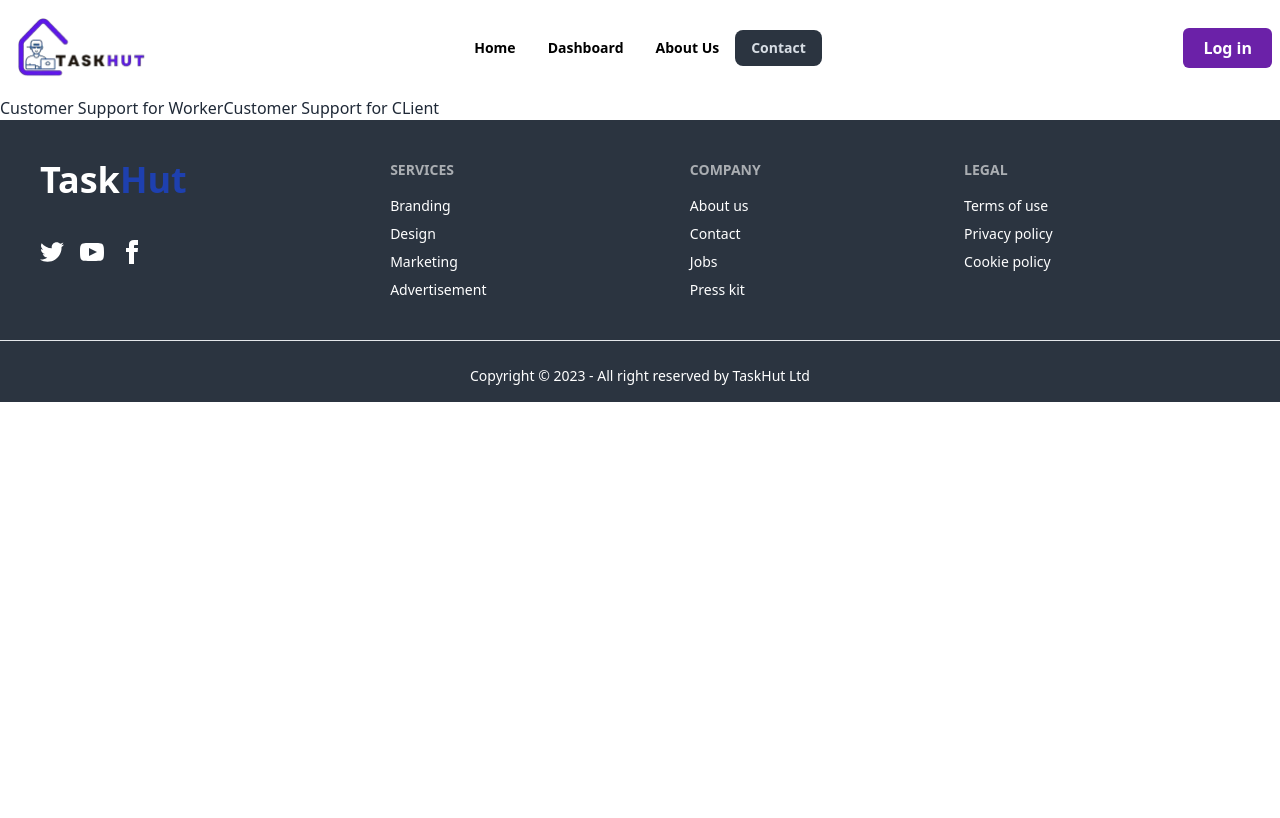
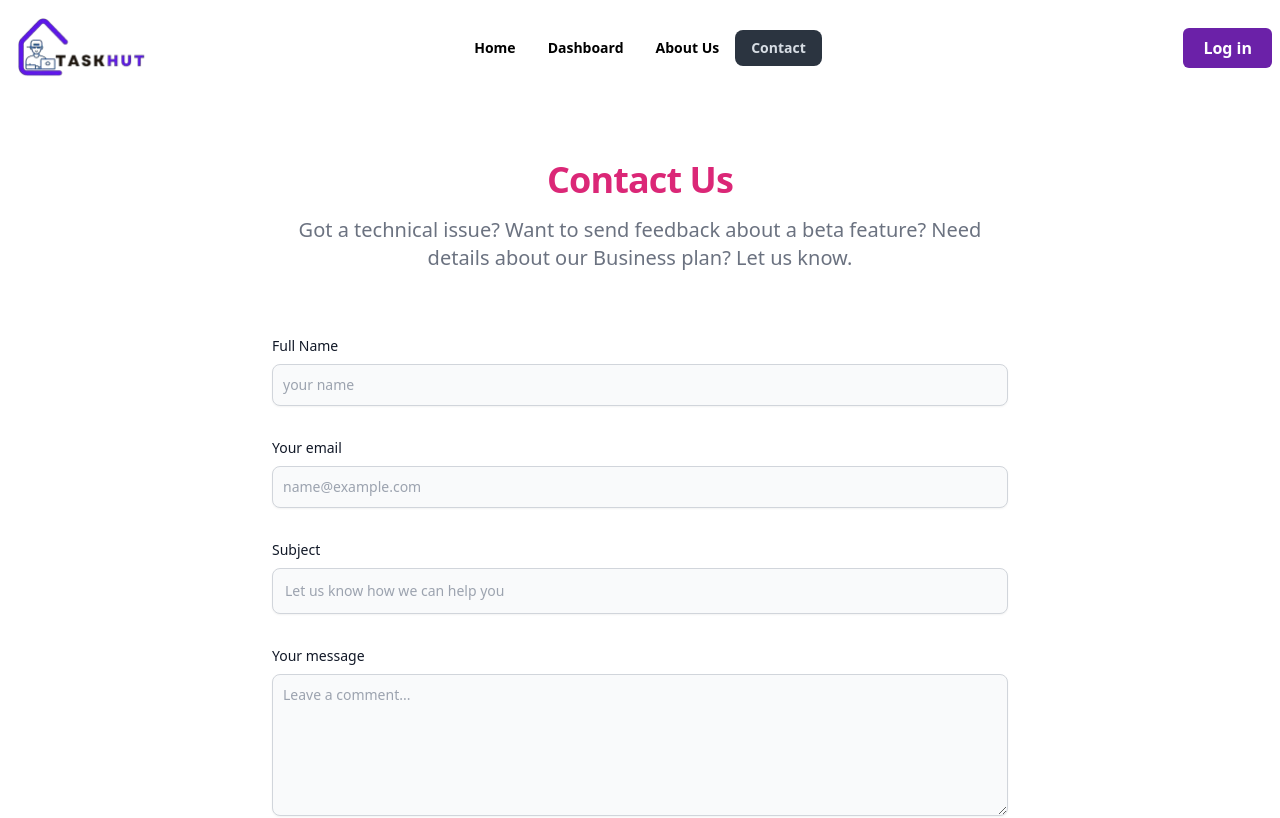
Before and after one commit to Mahbub2027/task-hut-client, a React (Vite) app: page /contact in a window 1280 px wide. Shown: the top 818 px of the page. Built offline with nearby package versions, Linux system fonts and the light colour scheme; no server answers.

Commit message:
Contact page updated by Shafi

```diff
--- /dev/null
+++ b/src/ComponentsUI/ContactComponents.jsx
@@ -0,0 +1,70 @@
+// ToDO:
+// Code for : Onclick "Send Message" send an automated email at taskhut@gmail.com
+
+
+function ContactComponents() {
+    return (
+        <section className="bg-white dark:bg-gray-900">
+        <div className="py-8 lg:py-16 px-4 mx-auto max-w-screen-md">
+            <h2 className="mb-4 text-4xl tracking-tight font-extrabold text-center text-pink-600 dark:text-white">Contact Us
+            </h2>
+            <p className="mb-8 lg:mb-16 font-light text-center
+             text-gray-500 dark:text-gray-400 sm:text-xl">Got a technical
+                issue? Want to send feedback about a beta feature? Need details about our Business plan? Let us know.
+            </p>
+            <form action="#" className="space-y-8">
+                <div>
+                    <label //for="name"
+                    className="block mb-2 text-sm font-medium
+                    text-gray-900 dark:text-gray-300">Full
+                        Name</label>
+                    <input type="text" id="name"
+                        className="shadow-sm bg-gray-50 border border-gray-300
+                         text-gray-900 text-sm rounded-lg focus:ring-primary-500
+                         focus:border-primary-500 block w-full p-2.5
+                         dark:bg-gray-700 dark:border-gray-600 dark:placeholder-gray-400 dark:text-white dark:focus:ring-primary-500 dark:focus:border-primary-500 dark:shadow-sm-light"
+                        placeholder="your name" required/>
+                </div>
+                <div>
+                    <label //for="email"
+                    className="block mb-2 text-sm font-medium
+                    text-gray-900 dark:text-gray-300">Your
+                        email</label>
+                    <input type="email" id="email"
+                        className="shadow-sm bg-gray-50 border
+                        border-gray-300 text-gray-900 text-sm rounded-lg
+                         focus:ring-primary-500 focus:border-primary-500 block w-full
+                          p-2.5 dark:bg-gray-700 dark:border-gray-600 dark:placeholder-gray-400
+                           dark:text-white dark:focus:ring-primary-500 dark:focus:border-primary-500
+                           dark:shadow-sm-light"
+                        placeholder="name@example.com" required/>
+                </div>
+                <div>
+                    <label //for="subject"
+                        className="block mb-2 text-sm font-medium text-gray-900 dark:text-gray-300">Subject</label>
+                    <input type="text" id="subject"
+                        className="block p-3 w-full text-sm
+                        text-gray-900 bg-gray-50 rounded-lg border
+                         border-gray-300 shadow-sm focus:ring-primary-500
+                         focus:border-primary-500 dark:bg-gray-700 dark:border-gray-600
+                          dark:placeholder-gray-400 dark:text-white dark:focus:ring-primary-500
+                          dark:focus:border-primary-500 dark:shadow-sm-light"
+                        placeholder="Let us know how we can help you" required/>
+                </div>
+                <div className="sm:col-span-2">
+                    <label //for="message"
+                    className="block mb-2 text-sm font-medium text-gray-900 dark:text-gray-400">Your
+                        message</label>
+                    <textarea id="message" rows="6"
+                        className="block p-2.5 w-full text-sm text-gray-900 bg-gray-50 rounded-lg shadow-sm border border-gray-300 focus:ring-primary-500 focus:border-primary-500 dark:bg-gray-700 dark:border-gray-600 dark:placeholder-gray-400 dark:text-white dark:focus:ring-primary-500 dark:focus:border-primary-500"
+                        placeholder="Leave a comment..."></textarea>
+                </div>
+                <button type="submit" //onclick="sendMail()"
+                    className="py-3 px-5 text-sm font-medium text-center text-white rounded-lg bg-pink-600 sm:w-fit hover:bg-primary-800 focus:ring-4 focus:outline-none focus:ring-primary-300 dark:bg-primary-600 dark:hover:bg-pink-600 dark:focus:ring-primary-800">Send
+                    message</button>
+            </form>
+        </div>
+    </section>
+    );
+}
+export default ContactComponents;
--- a/src/Pages/Contact/Contact.jsx
+++ b/src/Pages/Contact/Contact.jsx
@@ -1,4 +1,5 @@
 import { Helmet } from "react-helmet";
+import ContactComponents from "../../ComponentsUI/ContactComponents";
 
 function Contact() {
   return (
@@ -6,8 +7,7 @@
       <Helmet>
         <title>Contact || TaskHut</title>
       </Helmet>
-      <button>Customer Support for Worker</button>
-      <button>Customer Support for CLient</button>
+      <ContactComponents></ContactComponents>
     </div>
   );
 }
```
